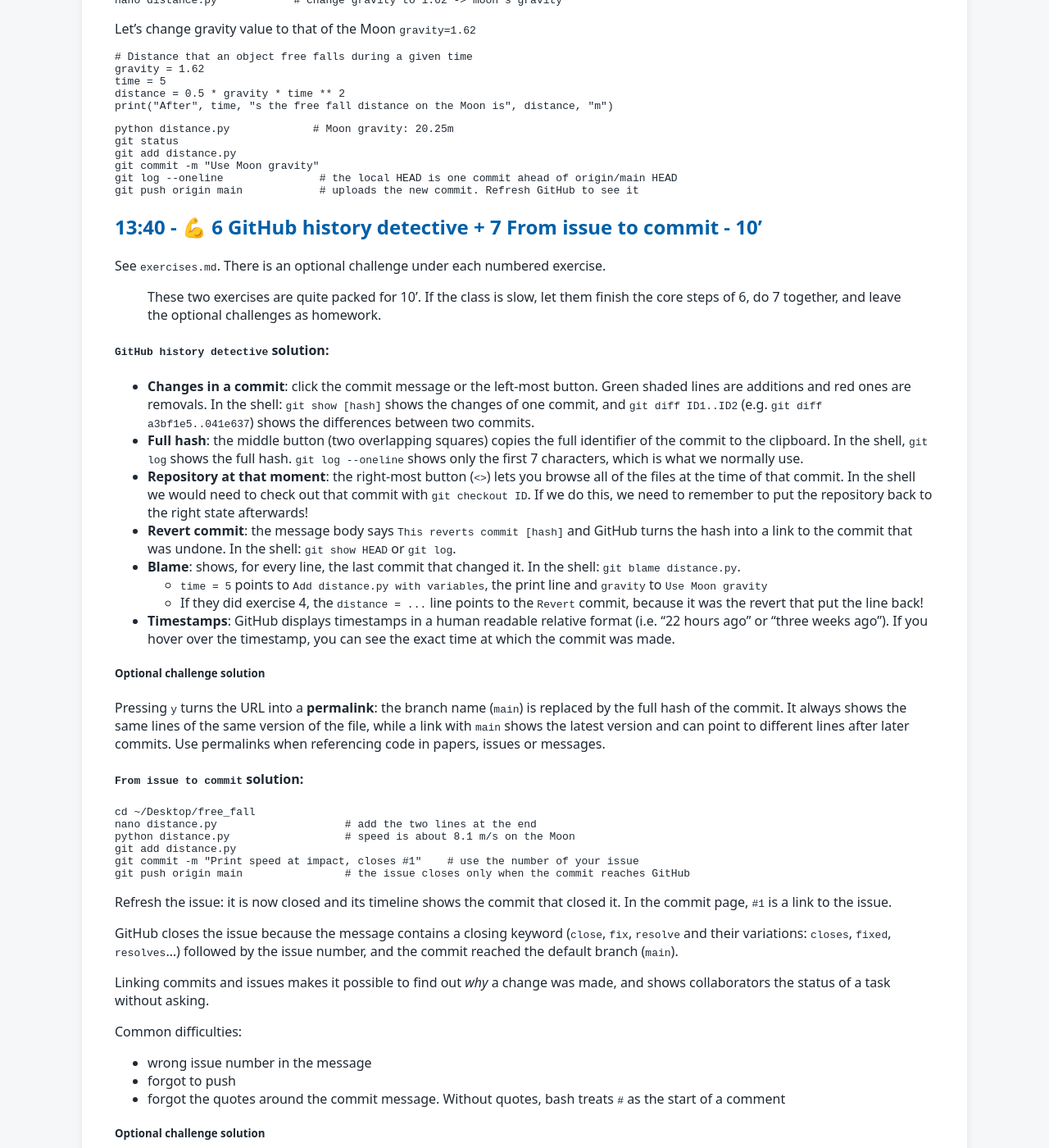
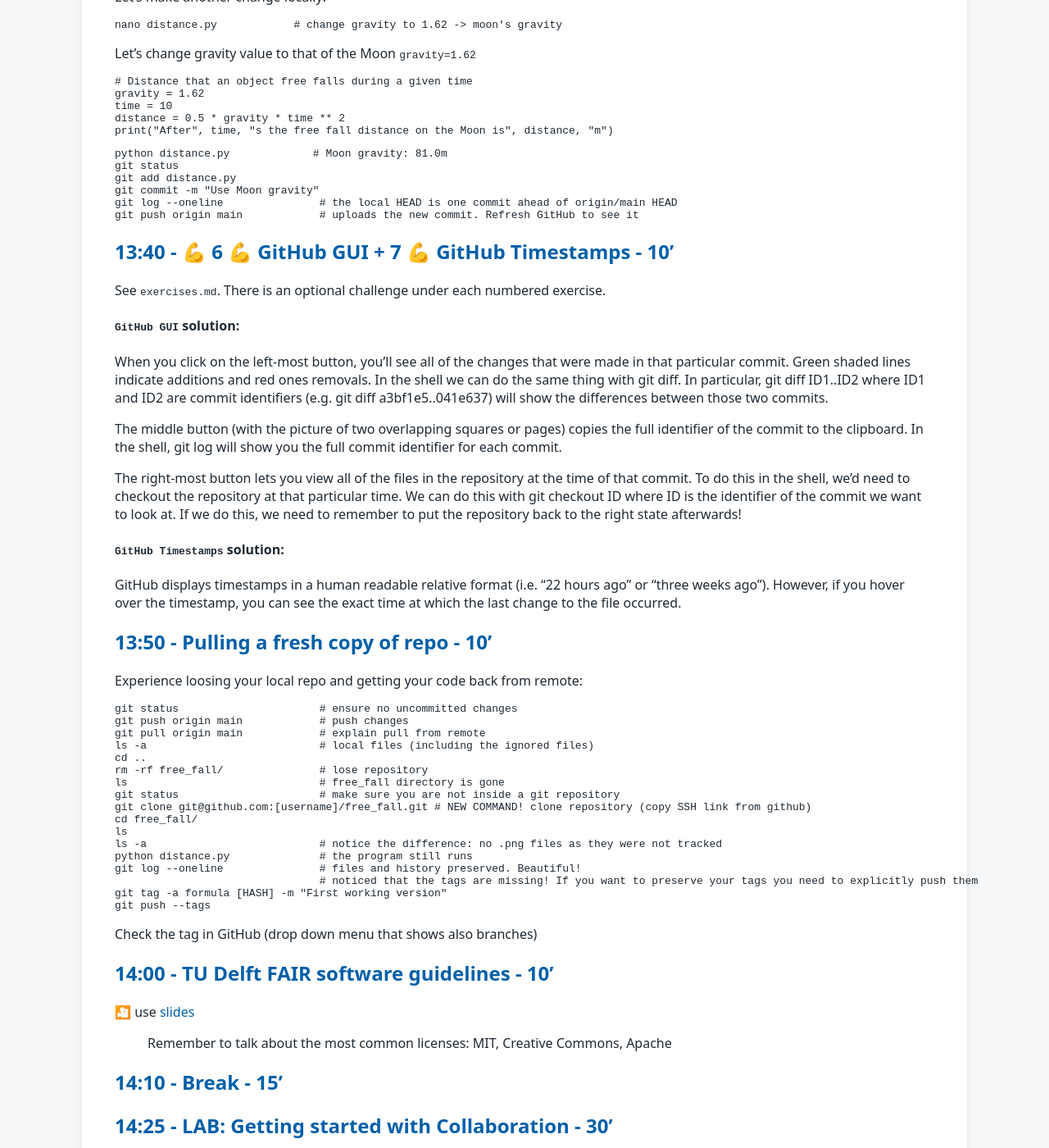
Before and after one commit to tu-delft-library/introduction_to_version_control_with_git, a Jekyll site: the page built from materials_for_trainers/lesson_plan.md, in a window 1280 px wide and 1400 px high, scrolled down 10436 px. Shown: the whole window at 82% size. Built offline with Jekyll 4.4.1, drawn with Linux system fonts in a browser that asks for light colours; our own code applies the rules of GitHub Pages for plain Markdown files; some of the changed text lies outside the part shown.

Commit message:
FIX: reinstate carpentries exercise for github (solutions)

`````diff
--- a/materials_for_trainers/lesson_plan.md
+++ b/materials_for_trainers/lesson_plan.md
@@ -578,6 +578,8 @@ Create a new repository called `free_fall`
 - Copy SSH link
 
 ```console
+pwd                         # where am i?
+cd ~/Desktop/free_fall      # navigate to free_fall
 git remote add origin git@github.com:[username]/free_fall.git # use SSH link
 git remote -v                                               # -v for verbose
 git push origin main            # explain push vs commit
@@ -596,13 +598,13 @@ Let's change gravity value to that of the Moon `gravity=1.62`
 ```python
 # Distance that an object free falls during a given time
 gravity = 1.62
-time = 5
+time = 10
 distance = 0.5 * gravity * time ** 2
 print("After", time, "s the free fall distance on the Moon is", distance, "m")
 ```
 
 ```console
-python distance.py             # Moon gravity: 20.25m
+python distance.py             # Moon gravity: 81.0m
 git status
 git add distance.py
 git commit -m "Use Moon gravity"
@@ -611,64 +613,21 @@ git push origin main            # uploads the new commit. Refresh GitHub to see
 ```
 
 
-## 13:40 - 💪  6 GitHub history detective + 7 From issue to commit - 10'
+## 13:40 - 💪  6 💪 GitHub GUI + 7 💪 GitHub Timestamps  - 10'
 See `exercises.md`. There is an optional challenge under each numbered exercise.
 
-> These two exercises are quite packed for 10'. If the class is slow, let them finish the core steps of 6, do 7 together, and leave the optional challenges as homework.
+#### `GitHub GUI` solution:
 
-#### `GitHub history detective` solution:
+When you click on the left-most button, you’ll see all of the changes that were made in that particular commit. Green shaded lines indicate additions and red ones removals. In the shell we can do the same thing with git diff. In particular, git diff ID1..ID2 where ID1 and ID2 are commit identifiers (e.g. git diff a3bf1e5..041e637) will show the differences between those two commits.
 
-- **Changes in a commit**: click the commit message or the left-most button. Green shaded lines are additions and red ones are removals. In the shell: `git show [hash]` shows the changes of one commit, and `git diff ID1..ID2` (e.g. `git diff a3bf1e5..041e637`) shows the differences between two commits.
-- **Full hash**: the middle button (two overlapping squares) copies the full identifier of the commit to the clipboard. In the shell, `git log` shows the full hash. `git log --oneline` shows only the first 7 characters, which is what we normally use.
-- **Repository at that moment**: the right-most button (`<>`) lets you browse all of the files at the time of that commit. In the shell we would need to check out that commit with `git checkout ID`. If we do this, we need to remember to put the repository back to the right state afterwards!
-- **Revert commit**: the message body says `This reverts commit [hash]` and GitHub turns the hash into a link to the commit that was undone. In the shell: `git show HEAD` or `git log`.
-- **Blame**: shows, for every line, the last commit that changed it. In the shell: `git blame distance.py`.
-    - `time = 5` points to `Add distance.py with variables`, the print line and `gravity` to `Use Moon gravity`
-    - If they did exercise 4, the `distance = ...` line points to the `Revert` commit, because it was the revert that put the line back!
-- **Timestamps**: GitHub displays timestamps in a human readable relative format (i.e. “22 hours ago” or “three weeks ago”). If you hover over the timestamp, you can see the exact time at which the commit was made.
+The middle button (with the picture of two overlapping squares or pages) copies the full identifier of the commit to the clipboard. In the shell, git log will show you the full commit identifier for each commit.
 
-##### Optional challenge solution
-Pressing `y` turns the URL into a **permalink**: the branch name (`main`) is replaced by the full hash of the commit. It always shows the same lines of the same version of the file, while a link with `main` shows the latest version and can point to different lines after later commits. Use permalinks when referencing code in papers, issues or messages.
+The right-most button lets you view all of the files in the repository at the time of that commit. To do this in the shell, we’d need to checkout the repository at that particular time. We can do this with git checkout ID where ID is the identifier of the commit we want to look at. If we do this, we need to remember to put the repository back to the right state afterwards!
 
-#### `From issue to commit` solution:
+#### `GitHub Timestamps` solution:
 
-```console
-cd ~/Desktop/free_fall
-nano distance.py                    # add the two lines at the end
-python distance.py                  # speed is about 8.1 m/s on the Moon
-git add distance.py
-git commit -m "Print speed at impact, closes #1"    # use the number of your issue
-git push origin main                # the issue closes only when the commit reaches GitHub
-```
-Refresh the issue: it is now closed and its timeline shows the commit that closed it. In the commit page, `#1` is a link to the issue.
+GitHub displays timestamps in a human readable relative format (i.e. “22 hours ago” or “three weeks ago”). However, if you hover over the timestamp, you can see the exact time at which the last change to the file occurred.
 
-GitHub closes the issue because the message contains a closing keyword (`close`, `fix`, `resolve` and their variations: `closes`, `fixed`, `resolves`...) followed by the issue number, and the commit reached the default branch (`main`).
-
-Linking commits and issues makes it possible to find out *why* a change was made, and shows collaborators the status of a task without asking.
-
-Common difficulties:
-- wrong issue number in the message
-- forgot to push
-- forgot the quotes around the commit message. Without quotes, bash treats `#` as the start of a comment
-
-##### Optional challenge solution
-Example `README.md`:
-````markdown
-# Free fall calculator
-
-Computes how far an object falls in a given time.
-
-- Distance fallen
-- Speed at impact
-
-## Usage
-```console
-python distance.py
-```
-````
-After pushing, GitHub shows the README below the file list. The About ⚙️ lets us add a description and topics, which make the repository easier to find.
-
-The README is for people who have never seen the project (including your future self): what is it, what does it do, how do I run it?
 
 ## 13:50 - Pulling a fresh copy of repo - 10'
 
`````
